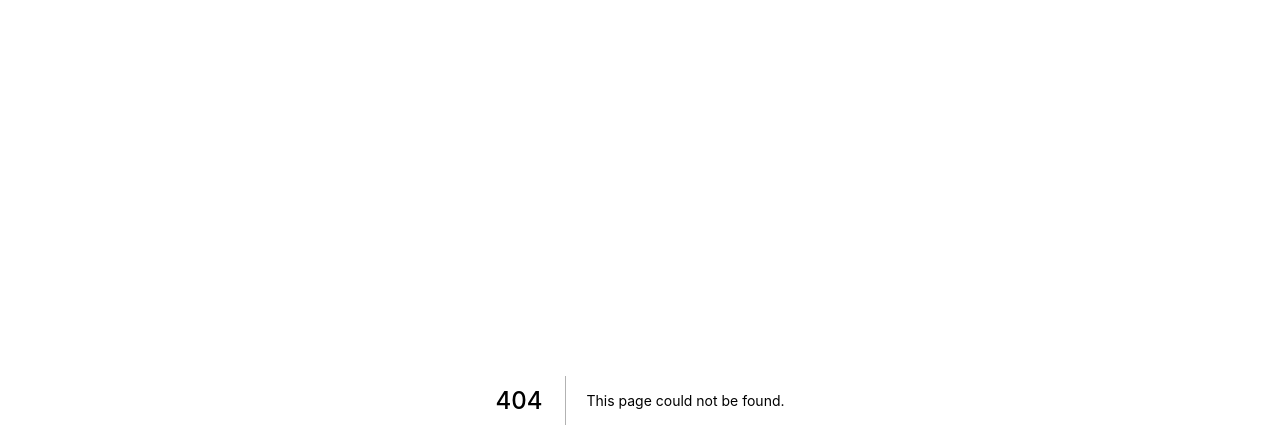
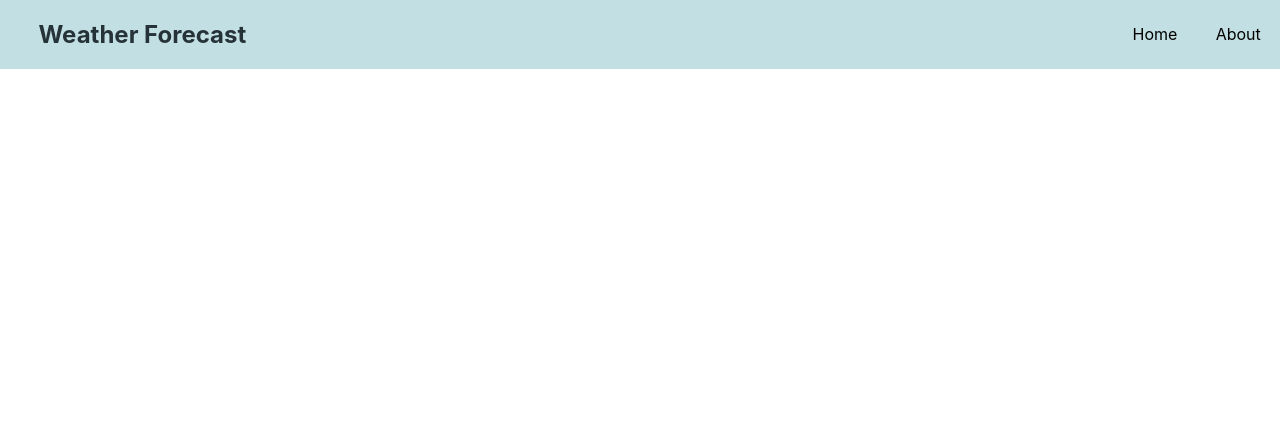
Before and after one commit to omgitsomg/myfirstwebsite, a Next.js app: page /about in a window 1280 px wide. Before the commit this address had no page. Shown: the top 448 px of the page. Built offline with nearby package versions, Linux system fonts and the light colour scheme.

Commit message:
Weather Forecast Project

```diff
--- /dev/null
+++ b/components/Navbar.js
@@ -0,0 +1,17 @@
+import styles from '../styles/Navbar.module.css'
+
+const Navbar = () => {
+    return (
+        <div>
+            <nav className={styles.navbar}>
+                <h1 className={ styles.navbarTitle }>Weather Forecast</h1>
+                <div className={ styles.navbarNavigation }>
+                    <a className={ styles.navbarNavigationItems } href="/">Home</a>
+                    <a className={ styles.navbarNavigationItems } href="/about">About</a>
+                </div>
+            </nav>
+        </div>
+    );
+}
+
+export default Navbar;
--- /dev/null
+++ b/pages/about.js
@@ -0,0 +1,11 @@
+import Navbar from "../components/Navbar";
+
+const about = () => {
+    return (
+        <div>
+            <Navbar></Navbar>
+        </div>
+    );
+}
+
+export default about;
--- a/pages/api/hello.js
+++ b/pages/api/hello.js
@@ -1,5 +1,5 @@
 // Next.js API route support: https://nextjs.org/docs/api-routes/introduction
 
 export default function handler(req, res) {
-  res.status(200).json({ name: 'John Doe' })
+  res.status(200).json({ name: 'Kevin Ly' })
 }
--- /dev/null
+++ b/styles/About.module.css
@@ -0,0 +1,3 @@
+.container {
+    padding: 0 2rem;
+}
--- a/styles/Home.module.css
+++ b/styles/Home.module.css
@@ -108,6 +108,10 @@
   margin-left: 0.5rem;
 }
 
+#text {
+  color: #ff0000;
+}
+
 @media (max-width: 600px) {
   .grid {
     width: 100%;
--- /dev/null
+++ b/styles/Navbar.module.css
@@ -0,0 +1,20 @@
+.navbar {
+    display: flex;
+    align-items: center;
+    background: #C2DFE3;
+    justify-content: space-between;
+}
+
+.navbarNavigation {
+    justify-content: space-between;
+    align-items: flex-start;
+}
+
+.navbarNavigationItems {
+    margin: 1.5vw;
+}
+
+.navbarTitle {
+    margin-left: 3vw;
+    color: #253237;
+}
--- a/styles/globals.css
+++ b/styles/globals.css
@@ -15,12 +15,15 @@ a {
   box-sizing: border-box;
 }
 
+/* @media acts as a dynamic way to manipulate pages
+   in this code below the program checks IF the user's computer is set to dark mode
+   and then all the selectors beneath it will be affected and used*/
 @media (prefers-color-scheme: dark) {
   html {
-    color-scheme: dark;
+    color-scheme: light;
   }
   body {
-    color: white;
-    background: black;
+    color: black;
+    background: #E0FBFC;
   }
 }
```
Also changed, not shown: pages/index.js (+30 -61 lines), styles/Homepage.module.css (added, +8 -0 lines).
